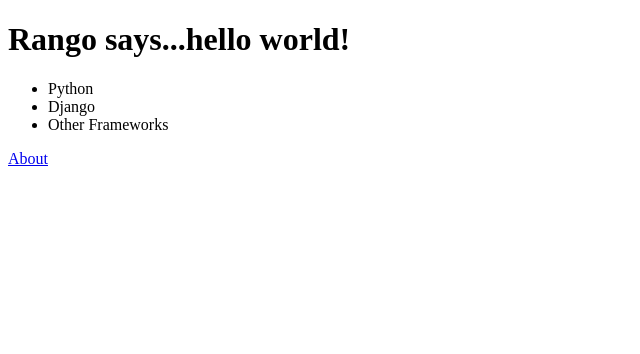
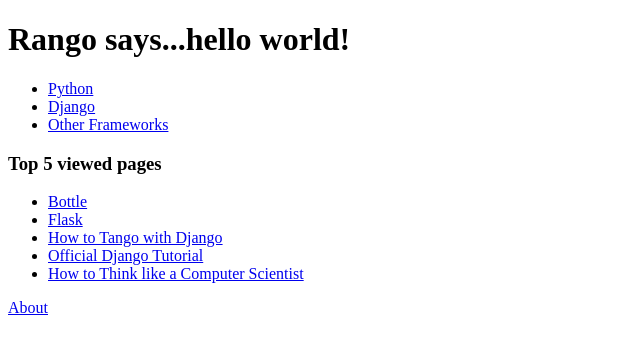
Before and after one commit to kubkowski/tango_with_django, a Django app: page /rango/ in a window 1280 px wide. Shown: the top 354 px of the page, without its empty margins (0-640 px from the left). Run offline with Django 3.2, Linux system fonts and the light colour scheme; data comes from the database, SQL or seed files in the repository; both versions use the stored data as it was after the commit.

Commit message:
Added category route and top 5 most viewed pages

```diff
--- a/rango/urls.py
+++ b/rango/urls.py
@@ -3,4 +3,5 @@ from rango import views
 
 urlpatterns = patterns('',
             url(r'^$', views.index, name='index'),
-            url(r'^about', views.about, name='about'))
+            url(r'^about', views.about, name='about'),
+            url(r'^category/(?P<category_name_slug>[\w\-]+)/$', views.category, name='category'),)
--- a/rango/views.py
+++ b/rango/views.py
@@ -7,8 +7,11 @@ from rango.models import Page
 
 # Create your views here.
 def index(request):
+    context_dict = {}
     category_list = Category.objects.order_by('-likes')[:5]
-    context_dict = {'categories': category_list}
+    page_list = Page.objects.order_by('-views')[:5]
+    context_dict['categories'] = category_list
+    context_dict['pages'] = page_list
     return render(request, 'rango/index.html', context_dict)
 
 def about(request):
@@ -24,7 +27,7 @@ def category(request, category_name_slug):
         category = Category.objects.get(slug=category_name_slug)
         context_dict['category_name'] = category.name
 
-        pages = Page.object.filter(category=category)
+        pages = Page.objects.filter(category=category)
         context_dict['pages'] = pages
         context_dict['category'] = category
     except Category.DoesNotExist:
--- a/templates/rango/index.html
+++ b/templates/rango/index.html
@@ -9,12 +9,22 @@
         {% if categories %}
             <ul>
                 {% for category in categories %}
-                    <li>{{ category.name }}</li>
+                    <li><a href="/rango/category/{{ category.slug }}">{{ category.name }}</a></li>
                 {% endfor %}
             </ul>
         {% else %}
             <strong>There are no categories present.</strong>
         {% endif %}
+        <h3>Top 5 viewed pages</h3>
+        {% if pages %}
+            <ul>
+                {% for page in pages %}
+                    <li><a href="{{ page.url }}">{{ page.title }}</a></li>
+                {% endfor %}
+            </ul>
+        {% else %}
+            <strong>There are no pages present.</strong>
+        {% endif %}
         <a href="/rango/about/">About</a><br />
     </body>
 
```
Also changed, not shown: populate_rango.py (+10 -5 lines), db.sqlite3, 2 other files.
